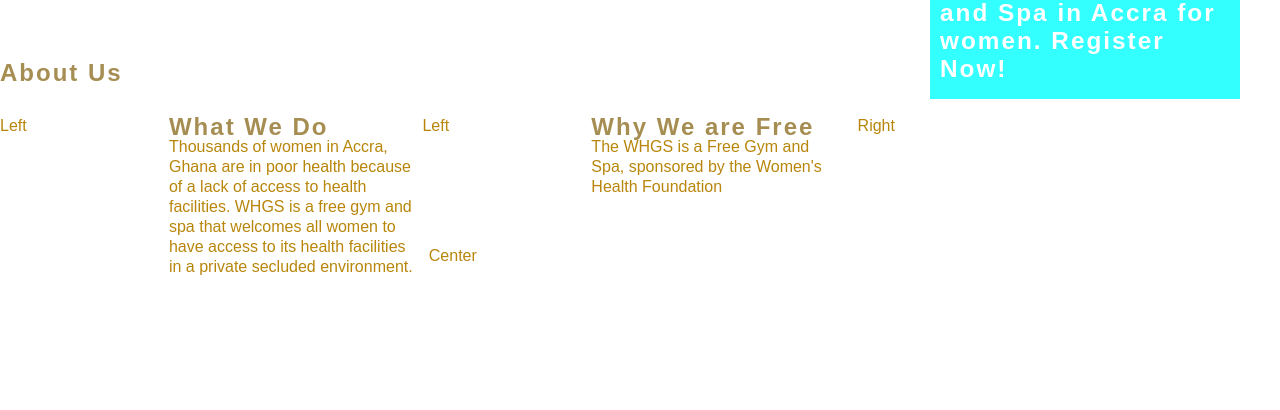
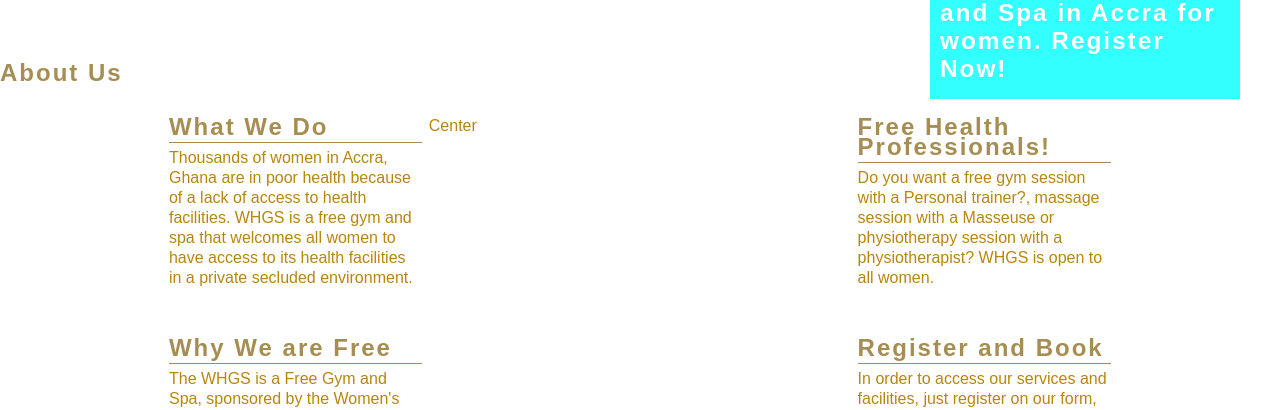
Before and after one commit to Tina-Kargbo/wh-gym-spa, a plain HTML site: page index.html in a window 1280 px wide. Shown: the part 541-951 px from the top of the page. Drawn offline with Linux system fonts and the light colour scheme.

Commit message:
add and style left and right about headings and positioning

```diff
--- a/assets/css/style.css
+++ b/assets/css/style.css
@@ -111,6 +111,12 @@
     margin: 0 auto;
 }
 
+hr {
+    border-top: 1px solid rgba(126, 91, 3, 0.685);
+    width: 100%;
+    margin: 5px 0;
+}
+
 .left-about-heading {
     width: 60%;
     float: right;
@@ -118,3 +124,11 @@
     clear: both;
     margin-bottom: 50px;
 }
+
+.right-about-heading {
+    width: 60%;
+    float: left;
+    line-height: 20px;
+    clear: both;
+    margin-bottom: 50px;
+}
--- a/index.html
+++ b/index.html
@@ -41,22 +41,33 @@
     </section>
     <section id="about-section">
         <h1>About Us</h1>
-        <div id="left-about">Left
+        <div id="left-about">
             <div class="left-about-heading">
                 <h2>What We Do</h2>
+                <hr>
                 <p>Thousands of women in Accra, Ghana are in poor health
                     because of a lack of access to health facilities.
                     WHGS is a free gym and spa that welcomes all women
                     to have access to its health facilities in a private secluded environment.</p>
             </div>
-        </div>
-        <div id="left-about">Left
             <div class="left-about-heading">
                 <h2>Why We are Free</h2>
+                <hr>
                 <p>The WHGS is a Free Gym and Spa, sponsored by the Women's Health Foundation</p>
             </div>
         </div>
-        <div id="right-about">Right</div>
+        <div id="right-about">
+            <div class="right-about-heading">
+                <h2>Free Health Professionals!</h2>
+                <hr>
+                <p>Do you want a free gym session with a Personal trainer?, massage session with a Masseuse or physiotherapy session with a physiotherapist? WHGS is open to all women.</p>
+            </div>
+            <div class="right-about-heading">
+                <h2>Register and Book</h2>
+                <hr>
+                <p>In order to access our services and facilities, just register on our form, then contact us and book your free session. WHGS tries to do everything to accommodate all customers, however, we operate on a first come-first served basis.</p>
+            </div>
+        </div>
         <div id="center-about">Center</div>
     </section>
     <section id="register-section" class="form-section">
```
